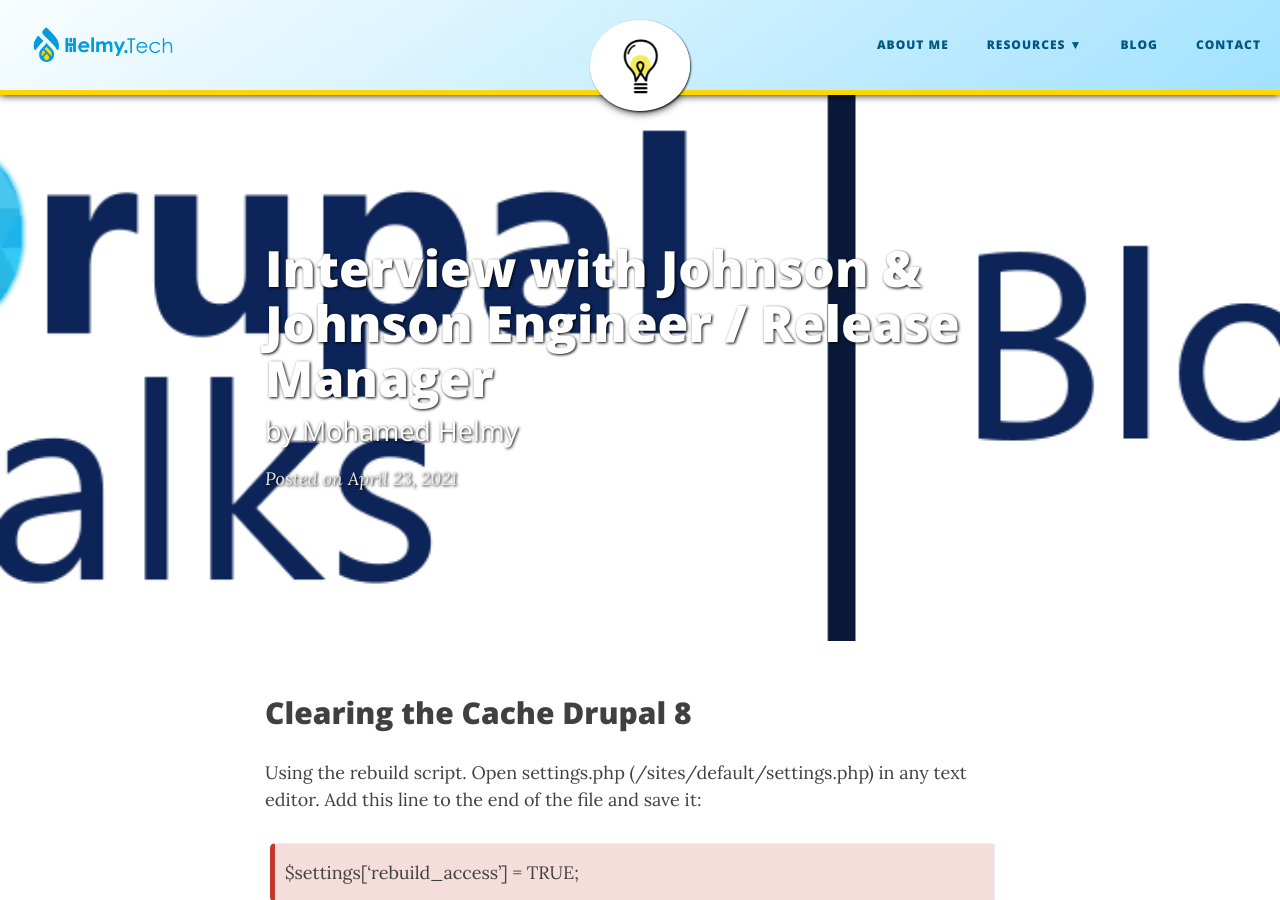
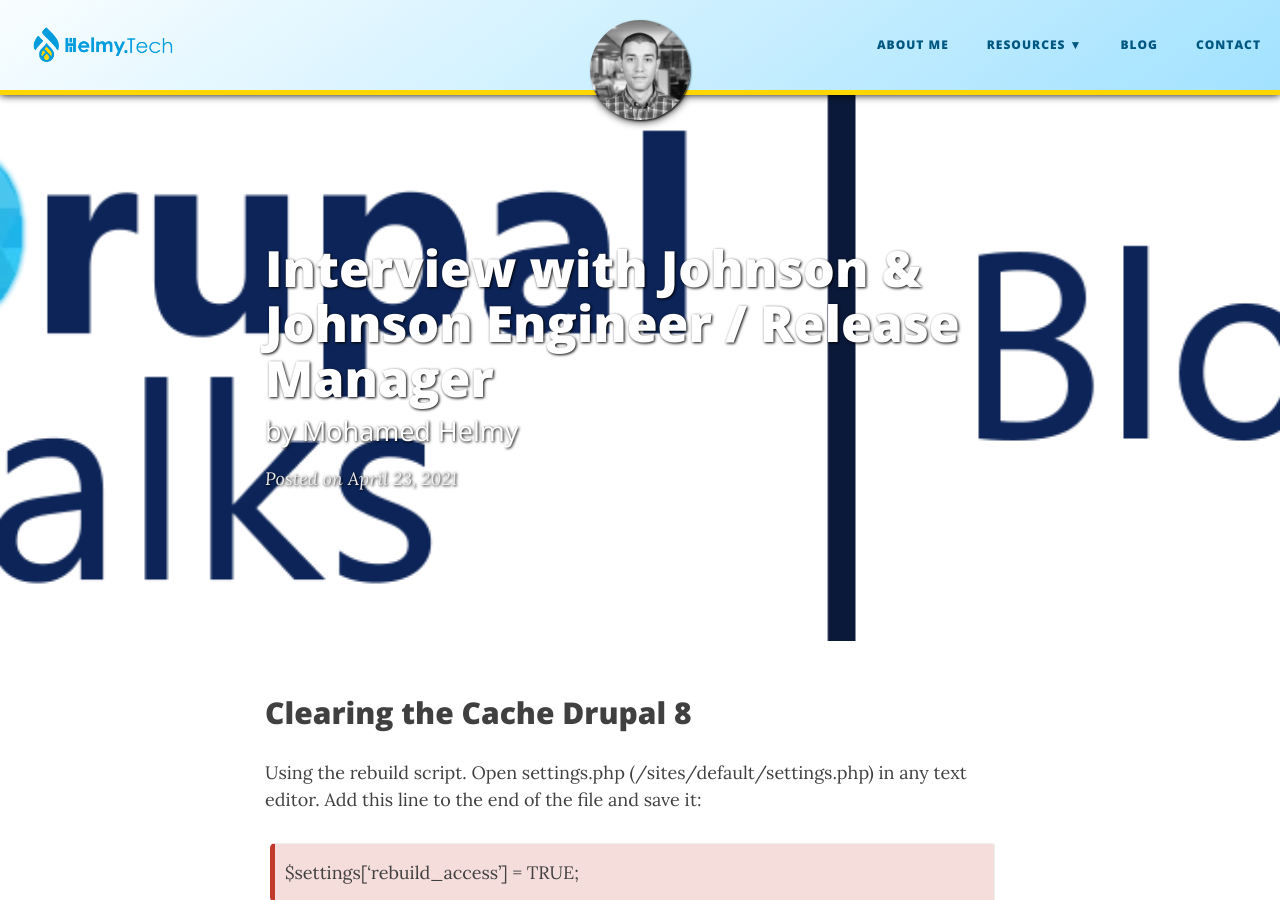
Before and after one commit to M-Helmy/m-helmy.github.io, a Jekyll site: the page built from _posts/2021-04-23-Interview.md, in a window 1280 px wide and 900 px high. Built offline with Jekyll 4.4.1, drawn with Linux system fonts in a browser that asks for light colours; nearby versions of some CDN libraries.

Commit message:
Update 2021-04-23-Interview.md

```diff
--- a/_posts/2021-04-23-Interview.md
+++ b/_posts/2021-04-23-Interview.md
@@ -2,7 +2,7 @@
 layout: post
 title: Interview with Johnson & Johnson Engineer / Release Manager
 subtitle: by Mohamed Helmy
-image: /img/idea.gif
+image:
 bigimg: /img/DrupalTalks.png
 ---
 
```
